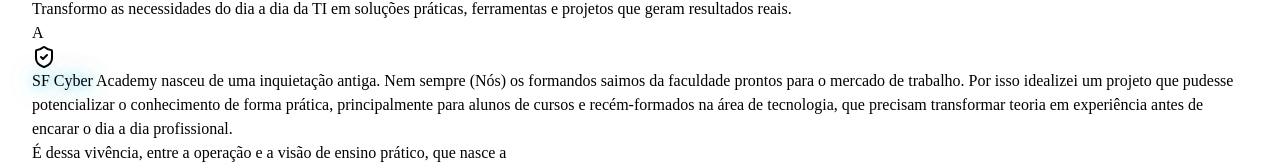
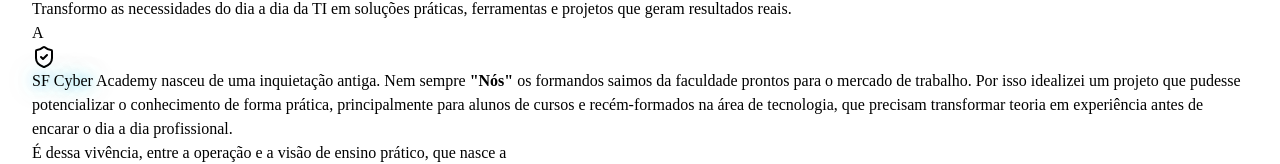
Before and after one commit to sandronsk1977-creator/sf-cyber, a React (Vite) app in the folder client/: page /sobre in a window 1280 px wide. Shown: the part 363-527 px from the top of the page. Built offline with nearby package versions, Linux system fonts and the light colour scheme.

Commit message:
Update Sobre.tsx

```diff
--- a/client/src/pages/Sobre.tsx
+++ b/client/src/pages/Sobre.tsx
@@ -117,7 +117,7 @@ export default function Sobre() {
                 projetos que geram resultados reais.
               </p>
               <p className="mt-3 text-slate-400 text-sm leading-relaxed">
-                A <SFCyber /> Academy nasceu de uma inquietação antiga. Nem sempre (Nós) os formandos saimos
+                A <SFCyber /> Academy nasceu de uma inquietação antiga. Nem sempre <strong> "Nós"</strong> os formandos saimos
                 da faculdade prontos para o mercado de trabalho. Por isso idealizei um projeto que
                 pudesse potencializar o conhecimento de forma prática, principalmente para alunos
                 de cursos e recém-formados na área de tecnologia, que precisam transformar teoria
```
